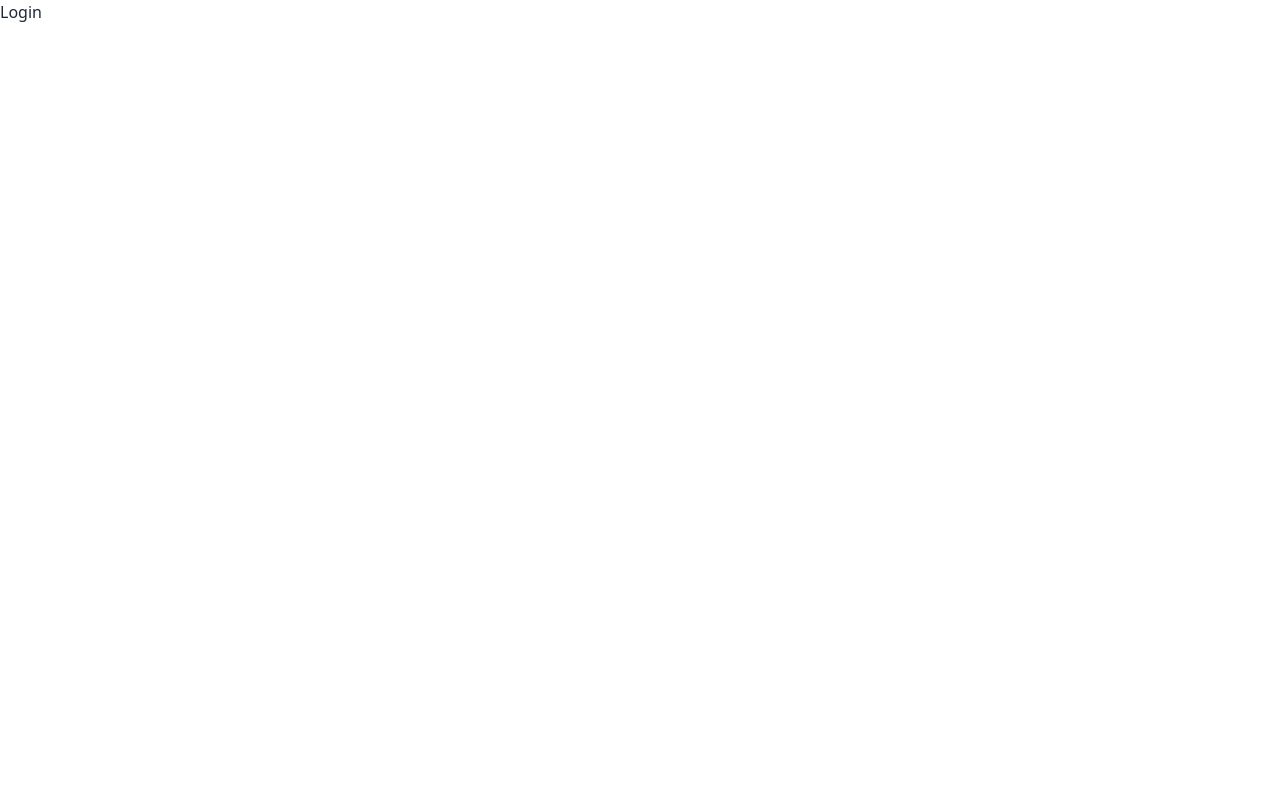
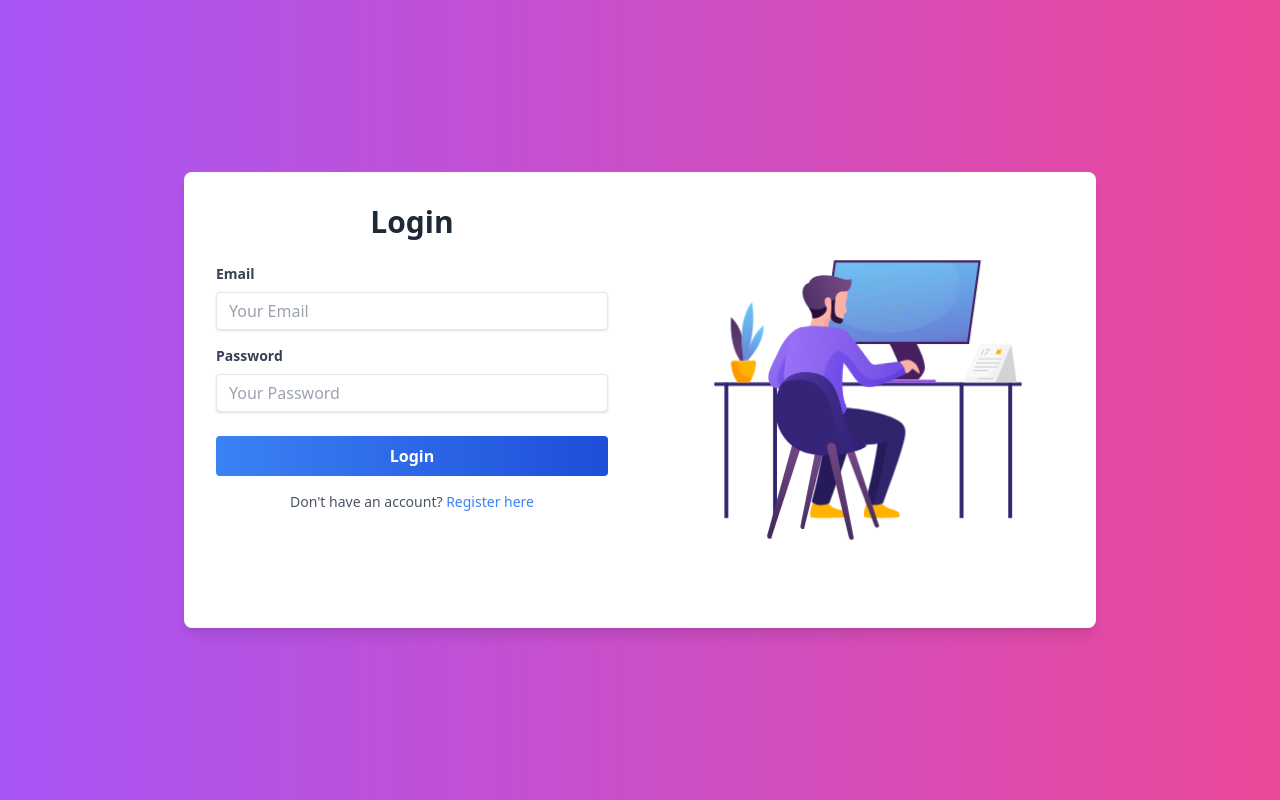
Before and after one commit to AshikurZaman01/Multi-Vendor-Ecommerce-Website-MERN, a React (Vite) app in the folder Front End/: page /login in a window 1280 px wide. Built offline with nearby package versions, Linux system fonts and the light colour scheme.

Commit message:
Add Login Ui

```diff
--- a/Front End/src/Components/Views/Auth/Login.jsx
+++ /dev/null
@@ -1,9 +0,0 @@
-import React from 'react'
-
-const Login = () => {
-  return (
-    <div>Login</div>
-  )
-}
-
-export default Login
--- /dev/null
+++ b/Front End/src/Components/Views/Auth/Login/Login.jsx
@@ -0,0 +1,27 @@
+import Animation from "../Register/Animation"
+import LoginForm from "./LoginForm"
+import animationData from '../../../../assets/login.json';
+
+const Login = () => {
+  return (
+    <div className="flex items-center justify-center min-h-screen bg-gradient-to-r from-purple-500 to-pink-500 p-4 sm:p-8">
+      <div className="flex flex-col sm:flex-row rounded-lg w-full sm:w-3/4 overflow-hidden bg-white shadow-lg">
+
+        {/* Form Portion */}
+        <div className="p-8 sm:w-1/2 w-full">
+          <h2 className="text-3xl font-bold text-center mb-6">Login</h2>
+
+          <LoginForm></LoginForm>
+
+        </div>
+
+        {/* Image Portion - Hidden on small screens */}
+        <div className="p-8 w-full sm:w-1/2 hidden sm:block">
+          <Animation animationData={animationData} />
+        </div>
+      </div>
+    </div>
+  )
+}
+
+export default Login
--- /dev/null
+++ b/Front End/src/Components/Views/Auth/Login/LoginForm.jsx
@@ -0,0 +1,77 @@
+import { useState } from "react";
+import { Link } from "react-router-dom"; // Assuming you're using React Router for navigation
+
+const LoginForm = () => {
+    const [user, setUser] = useState({
+        email: '',
+        password: '',
+    });
+
+    const handleInputChange = (e) => {
+        const { id, value } = e.target;
+        setUser((prevUser) => ({
+            ...prevUser,
+            [id]: value,
+        }));
+    };
+
+    const handleSubmit = (e) => {
+        e.preventDefault();
+        const { email, password } = user;
+
+        console.log({ email, password });
+        // Handle login logic here, e.g., calling an API endpoint
+    };
+
+    return (
+        <form onSubmit={handleSubmit}>
+            <div className="mb-4">
+                <label className="block text-gray-700 text-sm font-bold mb-2" htmlFor="email">
+                    Email
+                </label>
+                <input
+                    type="email"
+                    id="email"
+                    value={user.email}
+                    onChange={handleInputChange}
+                    className="shadow appearance-none border rounded w-full py-2 px-3 text-gray-700 leading-tight focus:outline-none focus:shadow-outline"
+                    placeholder="Your Email"
+                    required
+                />
+            </div>
+
+            <div className="mb-6">
+                <label className="block text-gray-700 text-sm font-bold mb-2" htmlFor="password">
+                    Password
+                </label>
+                <input
+                    type="password"
+                    id="password"
+                    value={user.password}
+                    onChange={handleInputChange}
+                    className="shadow appearance-none border rounded w-full py-2 px-3 text-gray-700 leading-tight focus:outline-none focus:shadow-outline"
+                    placeholder="Your Password"
+                    required
+                />
+            </div>
+
+            <button
+                type="submit"
+                className="bg-gradient-to-r from-blue-500 to-blue-700 hover:bg-gradient-to-l text-white font-bold py-2 px-4 rounded focus:outline-none focus:shadow-outline w-full"
+            >
+                Login
+            </button>
+
+            <div className="mt-4 text-center">
+                <p className="text-gray-600 text-sm">
+                    Don't have an account?{" "}
+                    <Link to="/register" className="text-blue-500 hover:underline">
+                        Register here
+                    </Link>
+                </p>
+            </div>
+        </form>
+    );
+};
+
+export default LoginForm;
--- a/Front End/src/Components/Views/Auth/Register/Register.jsx
+++ b/Front End/src/Components/Views/Auth/Register/Register.jsx
@@ -3,22 +3,18 @@ import animationData from '../../../../assets/register.json';
 import RegisterForm from './RegisterForm';
 
 const Register = () => {
-
-
     return (
         <div className="flex items-center justify-center min-h-screen bg-gradient-to-r from-purple-500 to-pink-500 p-4 sm:p-8">
             <div className="flex flex-col sm:flex-row rounded-lg w-full sm:w-3/4 overflow-hidden bg-white shadow-lg">
 
                 {/* Form Portion */}
                 <div className="p-8 sm:w-1/2 w-full">
-                    <h2 className="text-3xl font-bold text-center mb-6">Register</h2>
-
-                    <RegisterForm></RegisterForm>
-
+                    <h2 className="text-4xl font-bold text-center mb-6 text-gray-800">Register</h2>
+                    <RegisterForm />
                 </div>
 
                 {/* Image Portion - Hidden on small screens */}
-                <div className="p-8 w-full sm:w-1/2 hidden sm:block">
+                <div className="p-8 w-full sm:w-1/2  hidden sm:block">
                     <Animation animationData={animationData} />
                 </div>
             </div>
--- a/Front End/src/Components/Views/Auth/Register/RegisterForm.jsx
+++ b/Front End/src/Components/Views/Auth/Register/RegisterForm.jsx
@@ -1,4 +1,5 @@
 import { useState } from "react";
+import { Link } from "react-router-dom";
 
 const RegisterForm = () => {
 
@@ -157,6 +158,15 @@ const RegisterForm = () => {
             >
                 Register
             </button>
+
+            <div className="mt-4 text-center">
+                <p className="text-gray-600 text-sm">
+                    Already have an account?{" "}
+                    <Link to="/login" className="text-blue-500 hover:underline">
+                        Login here
+                    </Link>
+                </p>
+            </div>
         </form>
     )
 }
--- a/Front End/src/main.jsx
+++ b/Front End/src/main.jsx
@@ -6,9 +6,9 @@ import {
   RouterProvider,
 } from "react-router-dom";
 import Roots from './Components/Roots/Roots';
-import Login from './Components/Views/Auth/Login';
 import Register from './Components/Views/Auth/Register/Register';
 import Home from './Components/Pages/Home/Home';
+import Login from './Components/Views/Auth/Login/Login';
 
 const router = createBrowserRouter([
   {
```
Lines whose indentation alone changed are shown as unchanged.
